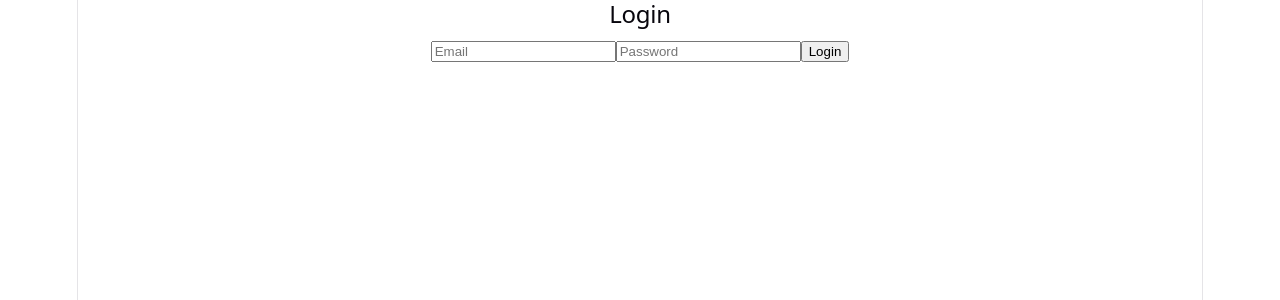
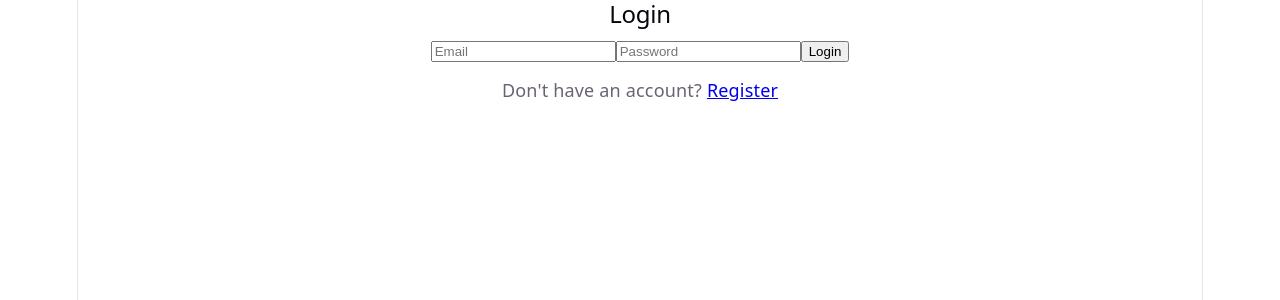
Before and after one commit to anandkishoretata-ak/Quiz-Application, a React (Vite) app in the folder Quiz-Application/: page /login in a window 1280 px wide. Shown: the top 300 px of the page. Built offline with nearby package versions, Linux system fonts and the light colour scheme.

Commit message:
modify code

```diff
--- a/Quiz-Application/src/pages/Login.jsx
+++ b/Quiz-Application/src/pages/Login.jsx
@@ -1,6 +1,8 @@
 import { useState } from "react";
-import { useNavigate } from "react-router-dom";
-
+import {
+  useNavigate,
+  Link,
+} from "react-router-dom";
 
 function Login() {
   const navigate = useNavigate();
@@ -14,10 +16,9 @@ function Login() {
   const handleSubmit = (e) => {
     e.preventDefault();
 
-    const user =
-      JSON.parse(
-        localStorage.getItem("user")
-      );
+    const user = JSON.parse(
+      localStorage.getItem("user")
+    );
 
     if (
       user?.email === email &&
@@ -44,26 +45,41 @@ function Login() {
         <input
           type="email"
           placeholder="Email"
+          value={email}
           onChange={(e) =>
             setEmail(
               e.target.value
             )
           }
+          required
         />
 
         <input
           type="password"
           placeholder="Password"
+          value={password}
           onChange={(e) =>
             setPassword(
               e.target.value
             )
           }
+          required
         />
 
         <button type="submit">
           Login
         </button>
+
+        <p
+          style={{
+            marginTop: "15px",
+          }}
+        >
+          Don't have an account?{" "}
+          <Link to="/register">
+            Register
+          </Link>
+        </p>
       </form>
     </div>
   );
```
